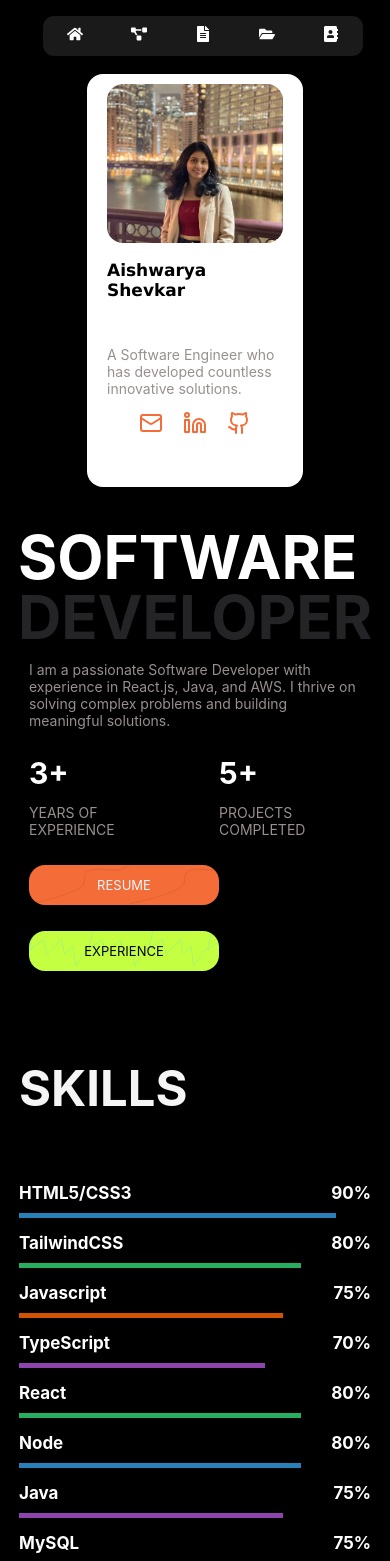
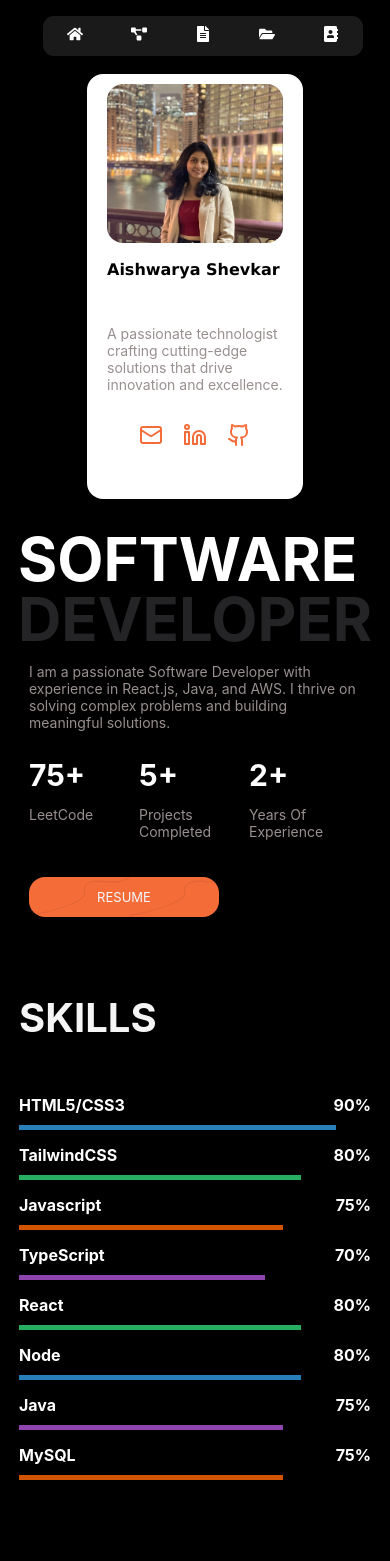
Before and after one commit to ashevkar/portfolio, a React (Create React App) app: page / in a window 390 px wide. Shown: the top 1561 px of the page. Built offline with nearby package versions, Linux system fonts and the light colour scheme.

Commit message:
added projects

```diff
--- a/src/assets/css/hero.css
+++ b/src/assets/css/hero.css
@@ -16,7 +16,7 @@
     display: flex;
     flex-direction: row;
     flex-wrap: wrap;
-    gap: 10px;
+    gap: 0px;
   }
 }
 
@@ -35,7 +35,6 @@
 .column-2 {
   padding: 10px;
   box-sizing: border-box;
-
 }
 
 @media (max-width: 900px) {
@@ -43,7 +42,6 @@
   .column-1 {
     width: 100%;
     justify-content: center;
-    /* justify-items: center; */
   }
 }
 
@@ -93,6 +91,7 @@
 }
 .icons p {
   color: rgb(153, 143, 143);
+  margin-bottom: 30px;
 }
 
 .details {
@@ -160,7 +159,6 @@
   justify-content: center;
   font-size: small;
   color: aliceblue;
-
 }
 #arrow1 {
   text-decoration: none;
@@ -196,9 +194,17 @@
 .count {
   display: flex;
   flex-direction: row;
-  gap: 100px;
+  gap: 90px;
   text-transform: uppercase;
+  margin-bottom: 10px;
 }
+@media (max-width: 470px) {
+  .count {
+    text-transform: capitalize;
+    gap: 20px;
+  }
+}
+
 .count p {
   width: 90px;
   color: #998f8f;
@@ -219,8 +225,8 @@
   left: 0;
 }
 .line1 {
-  width:270px ;
-  height:166px;
+  width: 270px;
+  height: 166px;
   position: absolute;
   background-repeat: no-repeat;
   background-size: 50% 100%;
--- a/src/assets/css/projects.css
+++ b/src/assets/css/projects.css
@@ -2,13 +2,15 @@
 
 .container-project {
   margin: 0 auto;
-  text-align: center;
+  width: 100%; /* Or a specific width depending on your layout */
+  max-width: 1200px; /* Optional: Set a max width for the container */
 }
 
 /* Grid Layout */
 .projects-grid {
   display: grid;
-  grid-template-columns: repeat(auto-fit, minmax(350px, 1fr));
+  grid-template-columns: repeat(auto-fill, minmax(250px, 3fr));
+  grid-template-rows: auto;
   gap: 30px;
   justify-content: center;
 }
@@ -41,17 +43,15 @@
   position: absolute;
   bottom: 0px;
   left: 0;
-  width: 100%;
-  height: auto;
+  height: 75%;
   background-color: rgb(35, 34, 34);
   color: white;
   display: flex;
-  align-items: flex-end;
+  align-items: flex-start;
   opacity: 0;
   transition: opacity 0.3s ease-in-out;
-  padding: 20px;
+  padding: 10px;
 }
-
 
 .project-card:hover .overlay {
   opacity: 1;
@@ -59,24 +59,23 @@
 
 /* Overlay Content */
 .overlay-content {
-  width: 90%;
+  width: 100%;
   text-align: left;
-  margin: 0;
 }
 
 .project-title {
-  font-size: 15px;
+  font-size: 13px;
   font-weight: bold;
-  margin: 0;
 }
 .project-skills {
   font-size: 11px;
-  line-height: 25px;
-  margin: 0;
+  font-style: italic;
 }
 .project-description {
   opacity: 0.7;
-  font-size: 11px;
+  font-size: 10px;
+  overflow: hidden;
+  transition: max-height 0.9s ease; /* Smooth transition */
 }
 
 .project-link {
--- a/src/assets/hero.js
+++ b/src/assets/hero.js
@@ -19,38 +19,39 @@ const Hero = () => {
       </div>
       <div className="count">
         <div className="count-1">
-          <h2>3+</h2>
-          <p>Years of Experience</p>
+          <h2>75+</h2>
+          <p>LeetCode</p>
         </div>
         <div className="count-1">
           <h2>5+</h2>
           <p>Projects Completed</p>
         </div>
-        {/* <div class="count-1">
+        <div className="count-1">
           <h2>2+</h2>
-          <p>Collaborations</p>
-        </div> */}
+          <p>Years of Experience</p>
+        </div>
       </div>
 
       <div className="container-box">
         <div className="box">
-        <a id="arrow1" href="https://drive.google.com/file/d/1VgtSvjpUrQqb9QzLe7Z2fLQ3P5_9G0Yg/view">
-          <p id="color1">
-            RESUME
-            {/* <div className="next">
+          <a
+            id="arrow1"
+            href="https://drive.google.com/file/d/1VgtSvjpUrQqb9QzLe7Z2fLQ3P5_9G0Yg/view"
+          >
+            <p id="color1">
+              RESUME
+              {/* <div className="next">
                 <HiOutlineArrowRight />
             </div> */}
-          </p>
+            </p>
           </a>
 
-          <p id="color2">
-             EXPERIENCE
-            <div className="next">
-              <a id="arrow2" href="https://github.com/ashevkar">
-                {/* <HiOutlineArrowRight /> */}
-              </a>
-            </div>
-          </p>
+          {/* <p id="color2"> */}
+            {/* EXPERIENCE */}
+            {/* <div className="next"> */}
+              {/* <a id="arrow2" href="https://github.com/ashevkar">  </a> */}
+            {/* </div> */}
+          {/* </p> */}
         </div>
       </div>
     </div>
--- a/src/assets/layout.js
+++ b/src/assets/layout.js
@@ -3,14 +3,13 @@ import pp from "./images/pp.png";
 import "./css/hero.css";
 import { Github, Linkedin, Mail } from "lucide-react";
 import TransitionWrapper from "./TransitionWrapper";
-import Hero from "./Hero";
+import Hero from "./hero";
 import Skills from "./Skills";
 import Projects from "./Projects";
 import Contact from "./Contact";
 import Resume from "./Resume";
 
 const Layout = () => {
-
   return (
     <section id="hero" className="hero ">
       <div className="column-1">
@@ -28,8 +27,7 @@ const Layout = () => {
 
             <div className="">
               <p>
-                A Software Engineer who has developed countless innovative
-                solutions.
+              A passionate technologist crafting cutting-edge solutions that drive innovation and excellence.
               </p>
               <div className="luc-icons">
                 <a href="mailto:ashevkar@hawk.iit.edu">
--- a/src/assets/projectsData.json
+++ b/src/assets/projectsData.json
@@ -1,23 +1,38 @@
 [
   {
-    "title": "E-commerce Website",
+    "title": "AI-Enhanced Retail Experience",
     "skills": "React.js, Tailwind CSS, Azure, API, JSON, AI chatbot",
-    "description": "Built a comprehensive e-commerce platform using React.js, and Tailwind CSS with dynamic product listings. Integrated an AI chatbot for user interaction and optimized API fetching for performance. Automated CI/CD with GitHub Actions for seamless Azure deployment.",
+    "description": "Developed a scalable e-commerce platform with dynamic features, AI-driven support, and streamlined deployment.",
     "image": "https://media.licdn.com/dms/image/v2/D4D12AQGnA-5Vkk48eA/article-cover_image-shrink_600_2000/article-cover_image-shrink_600_2000/0/1698320483594?e=2147483647&v=beta&t=g924VOpzUgBry3vE_U98xC-RsV8y0AvkuJMSC_M4ScM",
     "link": "https://github.com/ashevkarIIT/e-commerce"
   },
   {
-    "title": "Hospital Management System",
+    "title": "Innovative Role-Driven Healthcare Platform",
     "skills": "Core Java, JSF, MySQL, MVC Architecture, J2EE.",
-    "description": "Developed a role-based hospital management system with Java, JSF, and MySQL, optimizing appointment scheduling and patient management. Implemented a multi-layer MVC architecture and created interactive dashboards for improved usability.",
-    "image": "https://images.unsplash.com/photo-1538108149393-fbbd81895907?auto=format&fit=crop&w=800&q=80",
+    "description": "Built a role-based hospital management system with efficient scheduling, patient management, and user-friendly dashboards.",
+    "image": "https://sellbery.com/wp-content/uploads/2024/12/how-to-build-a-comprehensive-hospital-management.png",
     "link": "https://github.com/ashevkar/HospitalManagement"
   },
   {
-    "title": "Restaurant Discovery Platform",
+    "title": "AI-Powered Mood Tracker",
+    "skills": "MERN Stack, AI, Real-time Communication, Mood Tracking, Chatbot Development, MongoDB",
+    "description": "Built an AI-powered mood tracker and chatbot that provides daily mood tracking and real-time emotional support with insights into mood patterns.",
+    "image": "https://media.licdn.com/dms/image/v2/D5612AQEKftvyCkACKQ/article-cover_image-shrink_720_1280/article-cover_image-shrink_720_1280/0/1725552165452?e=1749081600&v=beta&t=I6vsTE2fVyd4CCiaEPkETQ0E0v3IYTbXgxXvDPWGd6I",
+    "link": "https://github.com/ashevkar/mental-health-chatbot"
+  },
+  {
+    "title": "Dynamic Dining Navigator",
     "skills": "Core Java, JDBC, OOP.",
-    "description": "Developed a Restaurant Discovery Platform with role-based access (Admin, Manager, User) for streamlined restaurant management and browsing. Integrated OOP, Inheritance, Collections, and JDBC for efficient data handling and smooth user experience.",
+    "description": "Created a role-based restaurant discovery platform enabling efficient management and seamless user experience through structured data handling.",
     "image": "https://images.unsplash.com/photo-1552566626-52f8b828add9?auto=format&fit=crop&w=800&q=80",
     "link": "https://github.com/ashevkar/Restaurant-Discovery"
+  },
+  {
+    "title": "Portfolio",
+    "skills": "React.js, Tailwind CSS, Express.js, Github, API, JSON",
+    "description": "Portfolio showcasing my expertise in full-stack development, cloud technologies, and AI-driven solutions, highlighting innovative, scalable web applications.",
+    "image": "https://sdmntprpolandcentral.oaiusercontent.com/files/00000000-8a60-520a-a9e6-fe1286f3eb34/raw?se=2025-04-06T00%3A18%3A23Z&sp=r&sv=2024-08-04&sr=b&scid=91e32e8a-b925-5b66-850c-9a338f8ecef1&skoid=d958ec58-d47c-4d2f-a9f2-7f3e03fdcf72&sktid=a48cca56-e6da-484e-a814-9c849652bcb3&skt=2025-04-05T08%3A09%3A18Z&ske=2025-04-06T08%3A09%3A18Z&sks=b&skv=2024-08-04&sig=13gEVKR7iakyoeysLs9UsBZ2D5DzVJtAXhWZs1qmD4g%3D",
+    "link": "https://github.com/ashevkar/portfolio"
   }
+
 ]
--- a/src/assets/resume.js
+++ b/src/assets/resume.js
@@ -28,7 +28,7 @@ const Resume = () => {
         "Implemented cross-browser and cross-device compatibility features to ensure seamless functionality across multiple platforms.",
         "Utilized JIRA for tracking development tasks and bug fixes, streamlining the agile workflow.",
         "Automated end-to-end testing with Cypress, Jest, reducing manual efforts by 30%.",
-        "Optimized frontend performance with lazy loading, code splitting for a seamless experience."
+        "Optimized frontend performance with lazy loading, code splitting for a seamless experience.",
       ],
     },
   ];
@@ -60,9 +60,7 @@ const Resume = () => {
         </div>
         <div className="resume-content">
           <div className="timeline-container">
-
             <ul>
-
               <div className="education">
                 <TransitionWrapper>
                   <h3 className="heading">Education</h3>
@@ -155,7 +153,6 @@ const Resume = () => {
                   </div>
                 </TransitionWrapper>
               </div>
-
             </ul>
           </div>
         </div>
--- a/src/styles/global.css
+++ b/src/styles/global.css
@@ -11,7 +11,7 @@ body {
   box-sizing: border-box;
 }
 h1 {
-  font-size: 49px;
+  font-size: 40px;
   text-transform: uppercase;
 }
 
@@ -21,7 +21,7 @@ h2 {
 }
 h3 {
   margin: 0;
-  font-size: 17px;
+  font-size: 16px;
   font-family: Verdana, sans-serif;
 }
 
```
Also changed, not shown: src/assets/skills.js (indentation only), src/images/mental_health.png (added). Lines whose indentation alone changed are shown as unchanged.
